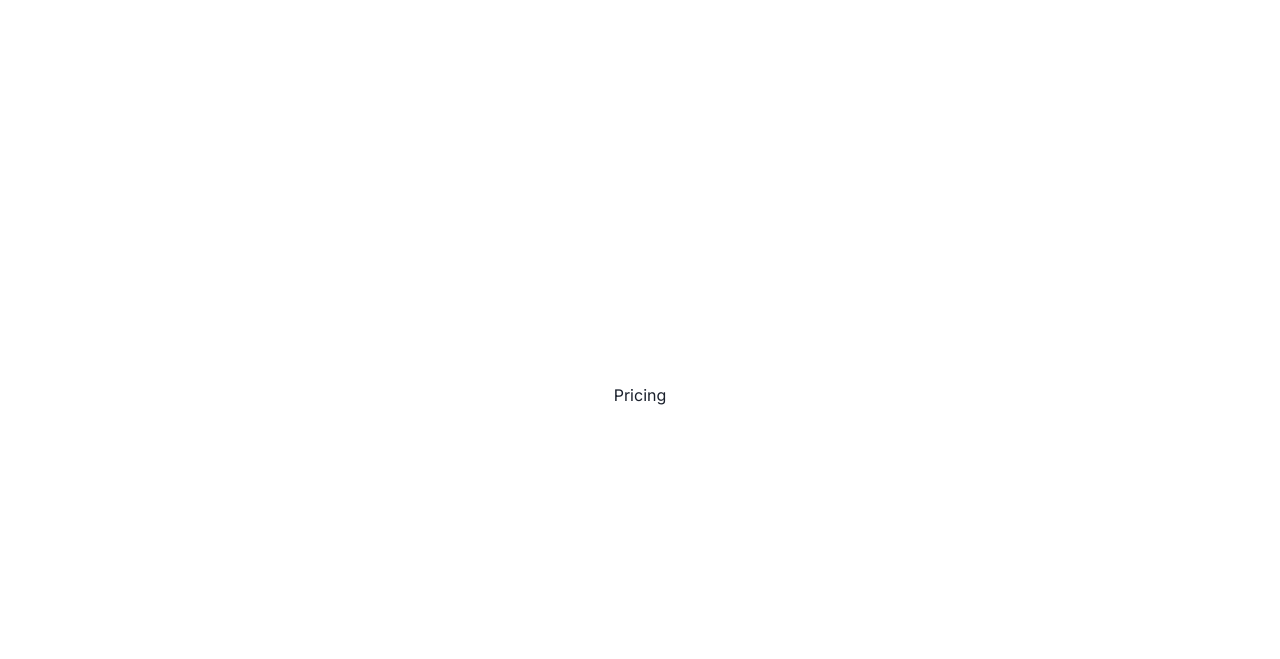
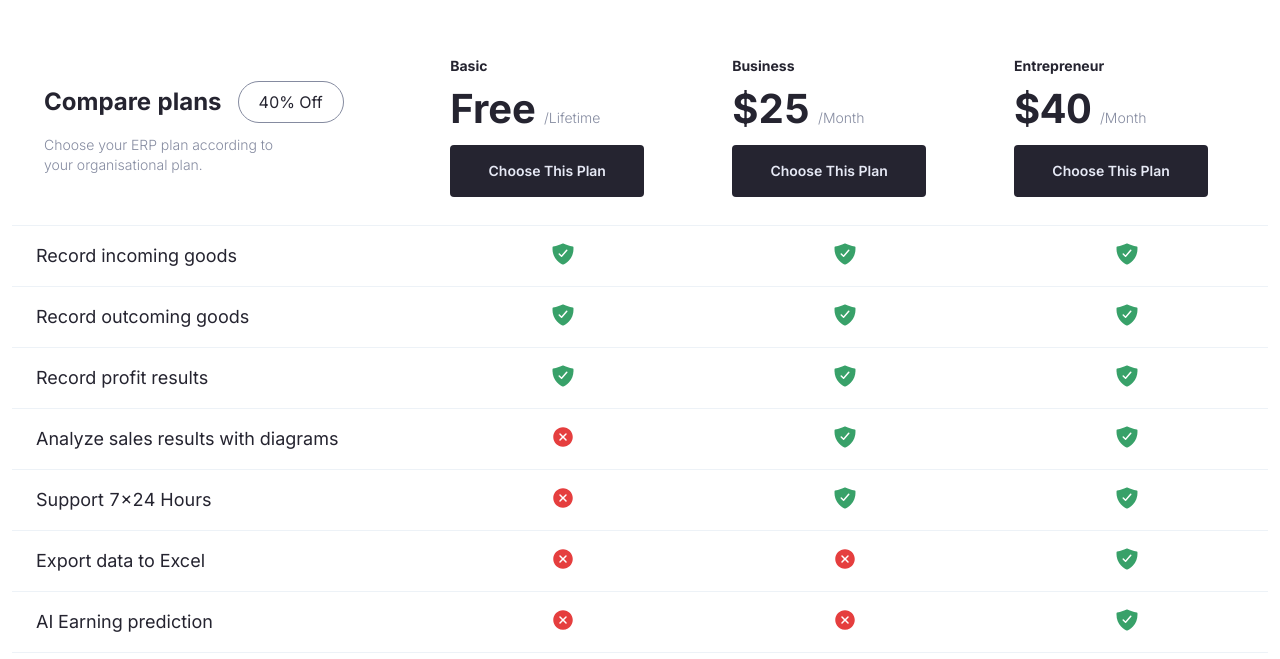
Before and after one commit to harleykwen/kedatech-test-landing-page, a React (Vite) app: page / in a window 1280 px wide. Shown: the part 1661-2320 px from the top of the page. Built offline with nearby package versions, Linux system fonts and the light colour scheme.

Commit message:
slicing pricing section

```diff
--- a/src/main.tsx
+++ b/src/main.tsx
@@ -5,6 +5,8 @@ import theme from './theme/theme.tsx'
 import './index.css'
 import { ChakraProvider } from '@chakra-ui/react'
 import RouteProvider from './router/RouteProvider.tsx'
+
+console.log({ theme })
 
 ReactDOM.createRoot(document.getElementById('root')!).render(
     <React.StrictMode>
--- a/src/pages/Landing/components/Pricing.tsx
+++ b/src/pages/Landing/components/Pricing.tsx
@@ -1,14 +1,232 @@
 import React from 'react'
-import { Flex } from '@chakra-ui/react'
+import { IoCloseCircle, IoShieldCheckmark } from 'react-icons/io5'
+import {
+    Button,
+    Center,
+    Container,
+    Flex,
+    Icon,
+    Table,
+    TableContainer,
+    Tbody,
+    Td,
+    Text,
+    Tr,
+} from '@chakra-ui/react'
+
+interface IPackage {
+    price: string
+    package: string
+    subscriptionType: string
+    incomingGoods: boolean
+    outcomingGoods: boolean
+    profitResult: boolean
+    analyzeSalesChart: boolean
+    fullSupport: boolean
+    exportExcel: boolean
+    aiEarningPredict: boolean
+}
+
+interface IPackagePrivilage {
+    label: string
+    key: string
+}
 
 const Pricing: React.FC = () => {
+    const BUTTON_PLAN_STYLE = {
+        width: '100%',
+        fontSize: '14px',
+        color: '#E6E9F5',
+        fontWeight: '600',
+        padding: '16px 24px',
+        borderRadius: '4px',
+        backgroundColor: '#252430',
+        height: '52px',
+        _hover: {
+            backgroundColor: '#3a3944'
+        },
+        _focus: {
+            backgroundColor: '#121218'
+        },
+        _active: {
+            backgroundColor: '#121218'
+        },
+    }
+
+    const PACKAGE_PRIVILAGES: IPackagePrivilage[] = [
+        {
+            label: "Record incoming goods",
+            key: 'incomingGoods'
+        },
+        {
+            label: "Record outcoming goods",
+            key: 'outcomingGoods'
+        },
+        {
+            label: "Record profit results",
+            key: 'profitResult'
+        },
+        {
+            label: "Analyze sales results with diagrams",
+            key: 'analyzeSalesChart'
+        },
+        {
+            label: "Support 7x24 Hours",
+            key: 'fullSupport'
+        },
+        {
+            label: "Export data to Excel",
+            key: 'exportExcel'
+        },
+        {
+            label: "AI Earning prediction",
+            key: 'aiEarningPredict'
+        },
+    ]
+
+    const PACKAGES: IPackage[] = [
+        {
+            price: 'Free',
+            package: 'Basic',
+            subscriptionType: 'Lifetime',
+            incomingGoods: true,
+            outcomingGoods: true,
+            profitResult: true,
+            analyzeSalesChart: false,
+            fullSupport: false,
+            exportExcel: false,
+            aiEarningPredict: false,
+        },
+        {
+            price: '$25',
+            package: 'Business',
+            subscriptionType: 'Month',
+            incomingGoods: true,
+            outcomingGoods: true,
+            profitResult: true,
+            analyzeSalesChart: true,
+            fullSupport: true,
+            exportExcel: false,
+            aiEarningPredict: false,
+        },
+        {
+            price: '$40',
+            package: 'Entrepreneur',
+            subscriptionType: 'Month',
+            incomingGoods: true,
+            outcomingGoods: true,
+            profitResult: true,
+            analyzeSalesChart: true,
+            fullSupport: true,
+            exportExcel: true,
+            aiEarningPredict: true,
+        },
+    ]
+
     return (
         <Flex
-            minHeight='100vh'
-            justifyContent='center'
-            alignItems='center'
+            // minHeight='100vh'
+            // justifyContent='center'
+            // alignItems='center'
         >
-            Pricing
+            <Container padding='36px 12px' maxWidth='container.xl'>
+                <TableContainer marginX='auto'>
+                    <Table variant='simple'>
+                        <Tbody>
+                            <Tr>
+                                <Td padding='0px'>
+                                    <Flex
+                                        padding='46px 32px'
+                                        direction='column'
+                                        gap='12px'
+                                    >
+                                        <Flex alignItems='center' gap='16px'>
+                                            <Text
+                                                color='#252430'
+                                                fontWeight='700'
+                                                fontSize='24px'
+                                            >Compare plans</Text>
+                                            <Center
+                                                padding='10px 20px'
+                                                borderRadius='50px'
+                                                borderWidth='1px'
+                                                borderColor='#858BA0'
+                                            >
+                                                <Text
+                                                    color='#252430'
+                                                    fontSize='16px'
+                                                    fontWeight='400'
+                                                >40% Off</Text>
+                                            </Center>
+                                        </Flex>
+                                        <Text
+                                            color='#858BA0'
+                                            fontWeight='300'
+                                            fontSize='14px'
+                                        >Choose your ERP plan according to <br /> your organisational plan.</Text>
+                                    </Flex>
+                                </Td>
+                                {PACKAGES?.map((pkg: IPackage, pkgIndex: number) => {
+                                    return (
+                                        <Td padding='0px' key={pkgIndex}>
+                                            <Flex padding='28px' direction='column' gap='1rem' width='250px'>
+                                                <Text
+                                                    color='#252430'
+                                                    fontSize='14px'
+                                                    fontWeight='700'
+                                                    lineHeight='100%'
+                                                >{pkg?.package}</Text>
+                                                <Flex alignItems='flex-end' gap='8px'>
+                                                    <Text
+                                                        color='#252430'
+                                                        fontSize='40px'
+                                                        fontWeight='700'
+                                                        lineHeight='100%'
+                                                    >{pkg?.price}</Text>
+                                                    <Text
+                                                        color='#858BA0'
+                                                        fontSize='14px'
+                                                        fontWeight='300'
+                                                        lineHeight='100%'
+                                                        marginBottom='4px'
+                                                    >/{pkg?.subscriptionType}</Text>
+                                                </Flex>
+                                                <Button {...BUTTON_PLAN_STYLE}>Choose This Plan</Button>
+                                            </Flex>
+                                        </Td>
+                                    )
+                                })}
+                            </Tr>
+                            {PACKAGE_PRIVILAGES?.map((pkgPriv: IPackagePrivilage, pkgPrivIndex: number) => {
+                                return (
+                                    <Tr key={pkgPrivIndex}>
+                                        <Td>
+                                            <Text
+                                                color='#252430'
+                                                fontSize='18px'
+                                                lineHeight='100%'
+                                                fontWeight='400'
+                                            >
+                                                {pkgPriv?.label}
+                                            </Text>
+                                        </Td>
+                                        {PACKAGES?.map((pkg: IPackage | any, pkgIndex: number) => {
+                                            return (
+                                                <Td key={pkgIndex} textAlign='center'>
+                                                    {pkg[pkgPriv?.key]
+                                                        ?   <Icon as={IoShieldCheckmark} color='green.500' fontSize='24px' />
+                                                        :   <Icon as={IoCloseCircle} color='red.500' fontSize='24px' />
+                                                    }
+                                                </Td>
+                                            )
+                                        })}
+                                    </Tr>
+                                )
+                            })}
+                        </Tbody>
+                    </Table>
+                </TableContainer>
+            </Container>
         </Flex>
     )
 }
```
